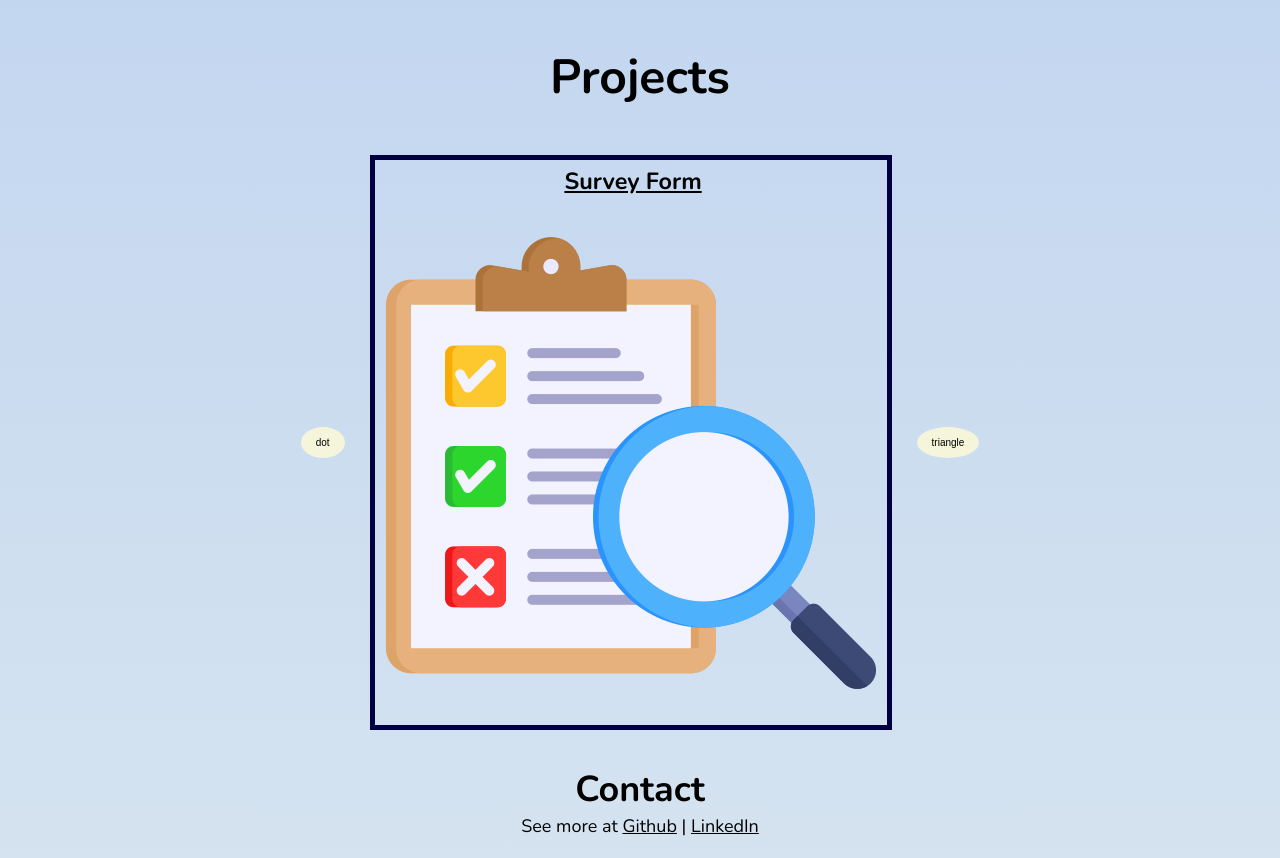
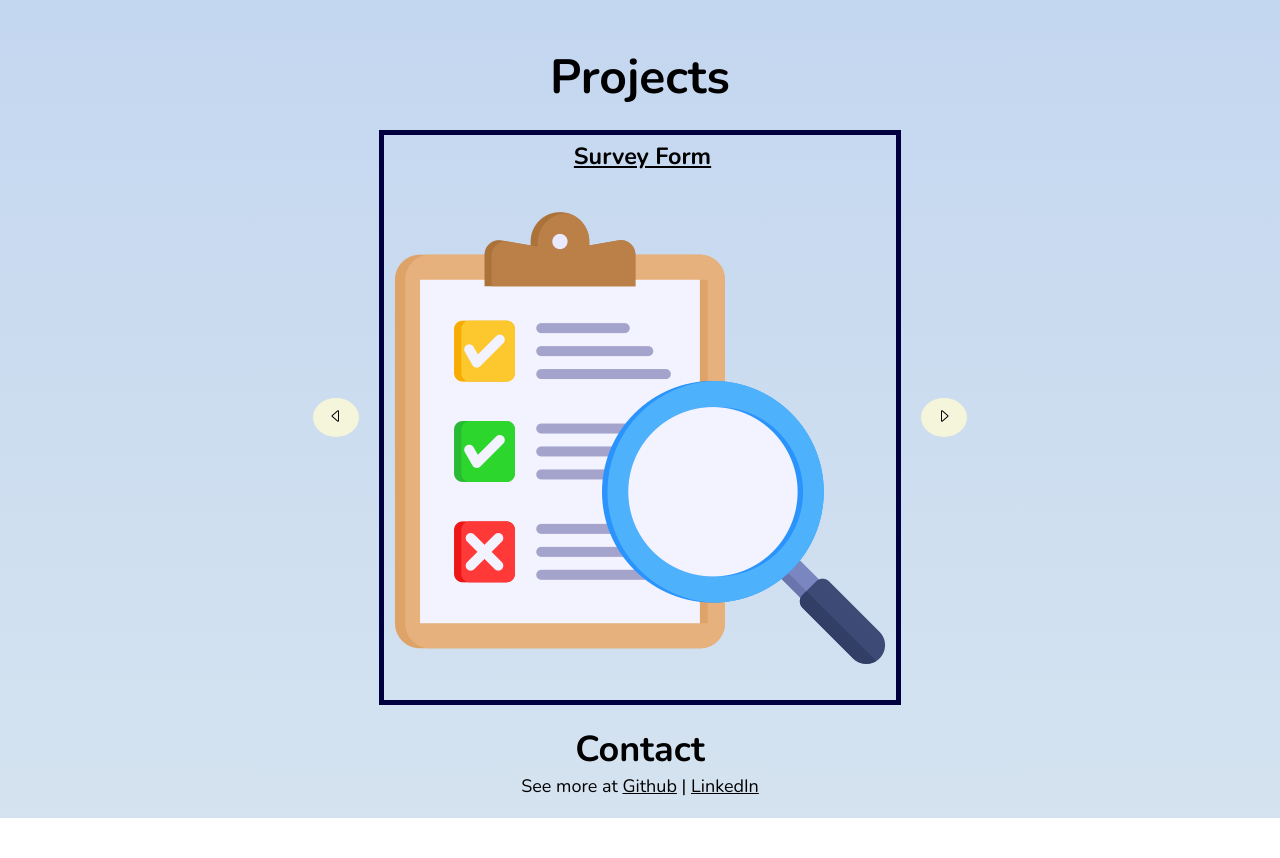
Before and after one commit to SMei201900/react_portfolio, a React (Vite) app: page / in a window 1280 px wide. Shown: the part 1060-1918 px from the top of the page. After the commit the page ends 1878 px from the top, so only its background shows below. Built offline with nearby package versions, Linux system fonts and the light colour scheme.

Commit message:
still styling projects section

```diff
--- a/src/Pages/Projects.jsx
+++ b/src/Pages/Projects.jsx
@@ -15,7 +15,7 @@ const projectData = [
 }, {
     title: "Weather App",
     link: "https://github.com/SMei201900/react-weather-project",
-    img: "/assets/rosalind-franklin-time-magazine-cover.jpg",
+    img: "/assets/weather-icon.png",
     alt: "Cloud with the Sun peeking out behind it to represent the weather",
 }]
 
@@ -33,13 +33,19 @@ export default function Projects() {
 
     const currentProject = projectData[currentIndex];
 
+
   return <div>
     <section id="projects">
         <h1>Projects</h1>
+
         <div className='carousel'>
-            <button className='carouselBtn' onClick={prev}> dot </button>
+            <button className='carouselBtn' onClick={prev}>
+                <svg xmlns="http://www.w3.org/2000/svg" width="16" height="16" fill="currentColor" class="bi bi-caret-left" viewBox="0 0 16 16">
+                    <path d="M10 12.796V3.204L4.519 8zm-.659.753-5.48-4.796a1 1 0 0 1 0-1.506l5.48-4.796A1 1 0 0 1 11 3.204v9.592a1 1 0 0 1-1.659.753"/>
+                </svg>
+            </button>
 
-            <div className='project-tile carouselTile'>
+            <div className='project-tile'>
                 <div className='project-title'>
                     <h3>
                         <a href={currentProject.link} target="_blank" rel="noreferrer">
@@ -53,8 +59,11 @@ export default function Projects() {
                 </div>
             </div>
 
-            <button className='carouselBtn' onClick={next}> triangle </button>
-
+            <button className='carouselBtn' onClick={next}>
+                <svg xmlns="http://www.w3.org/2000/svg" width="16" height="16" fill="currentColor" class="bi bi-caret-right" viewBox="0 0 16 16">
+                    <path d="M6 12.796V3.204L11.481 8zm.659.753 5.48-4.796a1 1 0 0 0 0-1.506L6.66 2.451C6.011 1.885 5 2.345 5 3.204v9.592a1 1 0 0 0 1.659.753"/>
+                </svg>
+            </button>
         </div>
     </section>
 </div>
--- a/src/styling/Projects.css
+++ b/src/styling/Projects.css
@@ -1,18 +1,14 @@
-#view-project-button {
-    display: flex;
-    width: 150;
-    justify-content: center;
-    align-items: center;
-    background: var(--button-color);
-    padding: 10px;
-    border: 5px solid transparent;
-    border-radius: 50px;
-    margin: 20px auto 0;
-}
-
 #projects h1 {
     font-size: 48px;
     margin-top: 50px;
+}
+
+.carousel {
+    display: flex;
+    justify-content: center;
+    align-items: center;
+    gap: 20px;
+    margin-top: 20px;
 }
 
 .project-tile {
@@ -21,7 +17,6 @@
     flex-direction: column;
     align-items: center;
     gap: 10px;
-    margin: 15px 5px; /*15 top-bottom and 5 left-right*/
 }
 
 .project-title {
@@ -44,18 +39,9 @@
     object-fit: cover;
 }
 
-.carousel {
-    display: flex;
-    justify-content: center;
-    align-items: center;
-    gap: 20px;
-    margin-top: 30px;
-}
-
 .carouselBtn {
     background-color: var(--button-color);
     border: none;
-    font-size: 10px;
     padding: 10px 15px;
     border-radius: 50%; /*makes the button round*/
     cursor: pointer;
@@ -64,14 +50,3 @@
 .carouselBtn:hover {
     background-color: var(--link-hover-color);
 }
-
-.carousel-tile {
-    width: 300px;
-    padding: 20px;
-    border: 5px solid #000040;
-    display: flex;
-    flex-direction: column;
-    align-items: center;
-    gap: 10px;
-    transition: all 0.3s ease-in-out;
-}
--- a/src/styling/Welcome_and_About.css
+++ b/src/styling/Welcome_and_About.css
@@ -18,6 +18,18 @@
 
 #view-project-button a {
     color: var(--button-text-color);
+}
+
+#view-project-button {
+    display: flex;
+    width: 150;
+    justify-content: center;
+    align-items: center;
+    background: var(--button-color);
+    padding: 10px;
+    border: 5px solid transparent;
+    border-radius: 50px;
+    margin: 20px auto 0;
 }
 
 #about {
```
Also changed, not shown: assets/rosalind-franklin-time-magazine-cover.jpg (deleted), assets/weather-icon.png (added).
